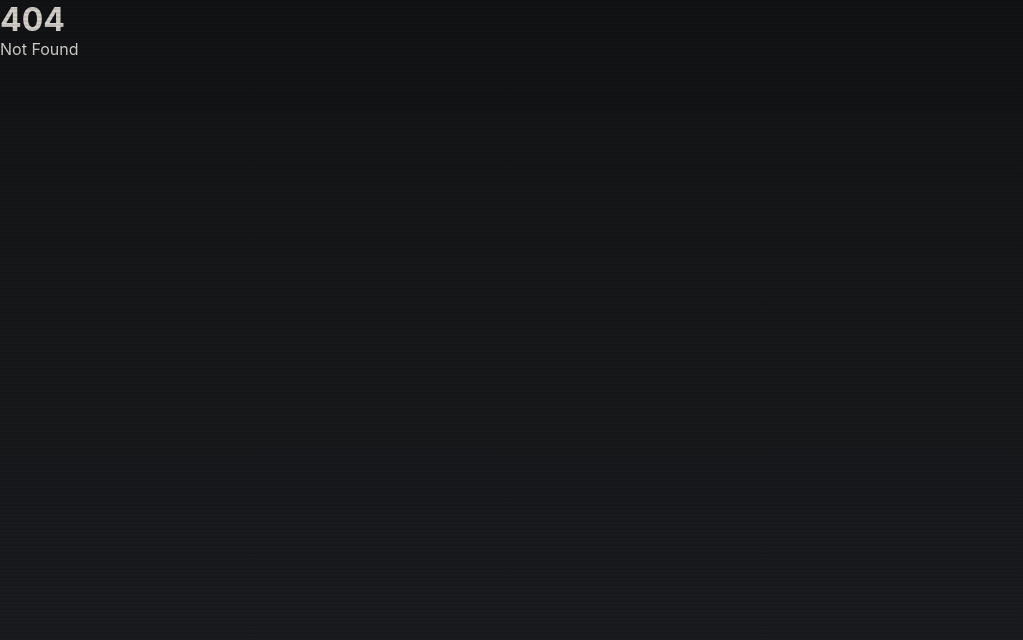
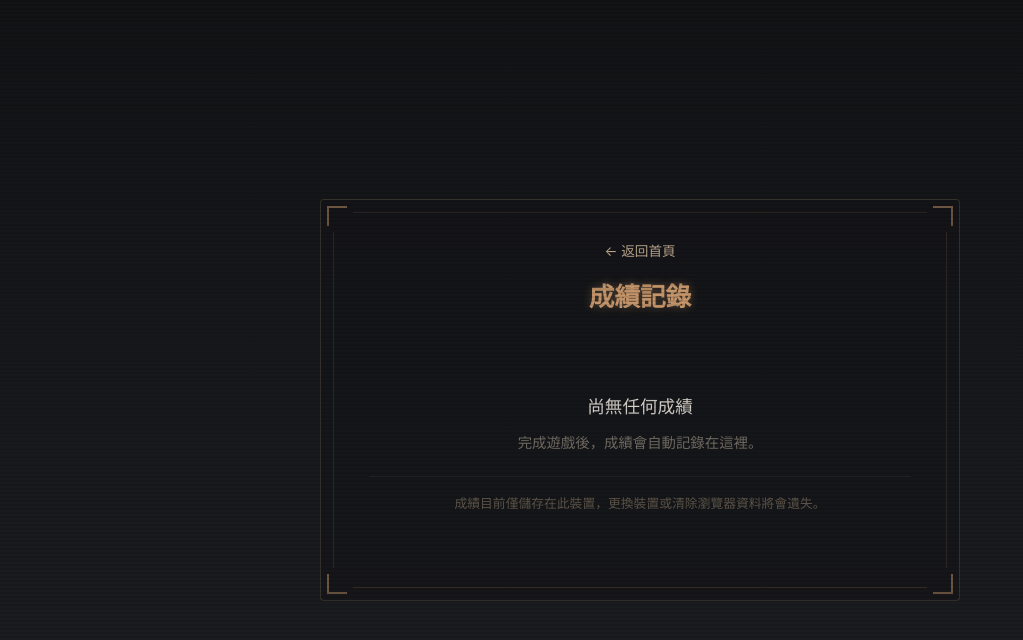
Before and after one commit to atarigo/ad-game, a SvelteKit app: page /records in a window 1280 px wide. Before the commit this address had no page. Shown: the top 640 px of the page, without its empty margins (0-1023 px from the left). Built offline with nearby package versions, Linux system fonts and the light colour scheme.

Commit message:
feat: 新增成績記錄功能
- 新增成績儲存模組，使用 localStorage 保存各遊戲分數
- 新增成績記錄頁面
- 首頁加入成績記錄連結
- 末日生存結算時自動儲存成績

```diff
--- /dev/null
+++ b/src/lib/scores.ts
@@ -0,0 +1,52 @@
+export interface ScoreRecord {
+  score: number;
+  details: Record<string, number>;
+  finishedAt: string;
+}
+
+const MAX_RECORDS = 10;
+
+function key(gameSlug: string): string {
+  return `scores:${gameSlug}`;
+}
+
+export function saveScore(gameSlug: string, record: ScoreRecord): void {
+  const list = getScores(gameSlug);
+  list.push(record);
+  list.sort((a, b) => b.score - a.score);
+  if (list.length > MAX_RECORDS) list.length = MAX_RECORDS;
+  localStorage.setItem(key(gameSlug), JSON.stringify(list));
+}
+
+export function getScores(gameSlug: string): ScoreRecord[] {
+  try {
+    const raw = localStorage.getItem(key(gameSlug));
+    if (!raw) return [];
+    return JSON.parse(raw) as ScoreRecord[];
+  } catch {
+    return [];
+  }
+}
+
+export function getAllGames(): string[] {
+  const slugs: string[] = [];
+  for (let i = 0; i < localStorage.length; i++) {
+    const k = localStorage.key(i);
+    if (k && k.startsWith("scores:")) {
+      slugs.push(k.slice(7));
+    }
+  }
+  return slugs;
+}
+
+export const gameNames: Record<string, string> = {
+  "survival-loop": "末日生存",
+};
+
+export const detailLabels: Record<string, Record<string, string>> = {
+  "survival-loop": {
+    trees: "🌲 砍樹",
+    bears: "🐻 殺熊",
+    coins: "💰 金幣",
+  },
+};
--- /dev/null
+++ b/src/routes/records/+page.svelte
@@ -0,0 +1,275 @@
+<script lang="ts">
+	import { onMount } from 'svelte';
+	import { getAllGames, getScores, gameNames, detailLabels, type ScoreRecord } from '$lib/scores';
+
+	let records = $state<Record<string, ScoreRecord[]>>({});
+	let hasAny = $state(false);
+
+	onMount(() => {
+		const slugs = getAllGames();
+		for (const slug of slugs) {
+			const list = getScores(slug);
+			if (list.length > 0) records[slug] = list;
+		}
+		hasAny = Object.keys(records).length > 0;
+	});
+
+	function formatTime(iso: string): string {
+		const d = new Date(iso);
+		const mm = String(d.getMonth() + 1).padStart(2, '0');
+		const dd = String(d.getDate()).padStart(2, '0');
+		const hh = String(d.getHours()).padStart(2, '0');
+		const mi = String(d.getMinutes()).padStart(2, '0');
+		return `${mm}/${dd} ${hh}:${mi}`;
+	}
+
+	function detailText(slug: string, details: Record<string, number>): string {
+		const labels = detailLabels[slug] ?? {};
+		return Object.entries(details)
+			.map(([k, v]) => `${labels[k] ?? k} ×${v}`)
+			.join('　');
+	}
+</script>
+
+<svelte:head>
+	<title>成績記錄 — Ad Game</title>
+</svelte:head>
+
+<div class="page">
+	<div class="frame">
+		<div class="frame-corner tl"></div>
+		<div class="frame-corner tr"></div>
+		<div class="frame-corner bl"></div>
+		<div class="frame-corner br"></div>
+		<div class="frame-edge top"></div>
+		<div class="frame-edge bottom"></div>
+		<div class="frame-edge left"></div>
+		<div class="frame-edge right"></div>
+
+		<header>
+			<a href="/" class="back">← 返回首頁</a>
+			<h1>成績記錄</h1>
+		</header>
+
+		<div class="content">
+			{#if !hasAny}
+				<div class="empty">
+					<p class="empty-title">尚無任何成績</p>
+					<p class="empty-desc">完成遊戲後，成績會自動記錄在這裡。</p>
+					<p class="empty-hint">成績目前僅儲存在此裝置，更換裝置或清除瀏覽器資料將會遺失。</p>
+				</div>
+			{:else}
+				<p class="storage-hint">成績目前僅儲存在此裝置，更換裝置或清除瀏覽器資料將會遺失。</p>
+
+				{#each Object.entries(records) as [slug, list]}
+					<section class="game-section">
+						<h2 class="game-title">{gameNames[slug] ?? slug}</h2>
+						<div class="score-list">
+							{#each list as record, i}
+								<div class="score-row" class:gold={i === 0} class:silver={i === 1} class:bronze={i === 2}>
+									<span class="rank">#{i + 1}</span>
+									<div class="score-main">
+										<span class="score-value">{record.score.toLocaleString()} 分</span>
+										<span class="score-time">{formatTime(record.finishedAt)}</span>
+									</div>
+									<div class="score-details">{detailText(slug, record.details)}</div>
+								</div>
+							{/each}
+						</div>
+					</section>
+				{/each}
+			{/if}
+		</div>
+	</div>
+</div>
+
+<style>
+	.page {
+		min-height: 100vh;
+		display: flex;
+		align-items: center;
+		justify-content: center;
+		padding: 2rem 1rem;
+	}
+
+	/* --- Decorative Frame --- */
+
+	.frame {
+		position: relative;
+		width: 100%;
+		max-width: 640px;
+		padding: 2.5rem 2rem;
+		border: 1px solid rgba(180, 160, 130, 0.2);
+		border-radius: 4px;
+		background: rgba(20, 20, 24, 0.6);
+	}
+
+	.frame-corner {
+		position: absolute;
+		width: 20px;
+		height: 20px;
+		border-color: rgba(196, 149, 106, 0.5);
+		border-style: solid;
+	}
+
+	.frame-corner.tl { top: 6px; left: 6px; border-width: 2px 0 0 2px; }
+	.frame-corner.tr { top: 6px; right: 6px; border-width: 2px 2px 0 0; }
+	.frame-corner.bl { bottom: 6px; left: 6px; border-width: 0 0 2px 2px; }
+	.frame-corner.br { bottom: 6px; right: 6px; border-width: 0 2px 2px 0; }
+
+	.frame-edge {
+		position: absolute;
+		background: rgba(196, 149, 106, 0.15);
+	}
+
+	.frame-edge.top, .frame-edge.bottom {
+		left: 32px;
+		right: 32px;
+		height: 1px;
+	}
+
+	.frame-edge.top { top: 12px; }
+	.frame-edge.bottom { bottom: 12px; }
+
+	.frame-edge.left, .frame-edge.right {
+		top: 32px;
+		bottom: 32px;
+		width: 1px;
+	}
+
+	.frame-edge.left { left: 12px; }
+	.frame-edge.right { right: 12px; }
+
+	/* --- Header --- */
+
+	header {
+		text-align: center;
+		margin-bottom: 2rem;
+	}
+
+	.back {
+		display: inline-block;
+		font-size: 0.85rem;
+		color: var(--neon-cyan, #b8a48a);
+		margin-bottom: 1rem;
+	}
+
+	h1 {
+		font-family: 'Audiowide', sans-serif;
+		font-size: 1.6rem;
+		color: var(--neon-pink, #c4956a);
+		text-shadow: 0 0 8px rgba(196, 149, 106, 0.4);
+	}
+
+	/* --- Empty State --- */
+
+	.empty {
+		text-align: center;
+		padding: 3rem 1rem;
+	}
+
+	.empty-title {
+		font-family: 'Audiowide', sans-serif;
+		font-size: 1.1rem;
+		color: var(--text-primary, #d4cfc8);
+		margin-bottom: 0.8rem;
+	}
+
+	.empty-desc {
+		font-size: 0.9rem;
+		color: var(--text-muted, #706b63);
+		margin-bottom: 1.5rem;
+	}
+
+	.empty-hint {
+		font-size: 0.8rem;
+		color: rgba(180, 160, 130, 0.45);
+		border-top: 1px solid rgba(180, 160, 130, 0.1);
+		padding-top: 1rem;
+	}
+
+	.storage-hint {
+		font-size: 0.75rem;
+		color: rgba(180, 160, 130, 0.4);
+		text-align: center;
+		margin-bottom: 1.5rem;
+	}
+
+	/* --- Game Section --- */
+
+	.game-section {
+		margin-bottom: 2rem;
+	}
+
+	.game-section:last-child {
+		margin-bottom: 0;
+	}
+
+	.game-title {
+		font-family: 'Audiowide', sans-serif;
+		font-size: 1rem;
+		color: var(--neon-cyan, #b8a48a);
+		margin-bottom: 0.8rem;
+		padding-bottom: 0.4rem;
+		border-bottom: 1px solid rgba(180, 160, 130, 0.15);
+	}
+
+	/* --- Score Rows --- */
+
+	.score-list {
+		display: flex;
+		flex-direction: column;
+		gap: 0.5rem;
+	}
+
+	.score-row {
+		display: grid;
+		grid-template-columns: 2.2rem 1fr;
+		grid-template-rows: auto auto;
+		gap: 0 0.8rem;
+		padding: 0.7rem 0.8rem;
+		border-radius: 6px;
+		background: rgba(180, 160, 130, 0.04);
+		border: 1px solid rgba(180, 160, 130, 0.08);
+	}
+
+	.score-row.gold { border-color: rgba(255, 215, 0, 0.3); background: rgba(255, 215, 0, 0.05); }
+	.score-row.silver { border-color: rgba(192, 192, 192, 0.25); background: rgba(192, 192, 192, 0.04); }
+	.score-row.bronze { border-color: rgba(205, 127, 50, 0.25); background: rgba(205, 127, 50, 0.04); }
+
+	.rank {
+		grid-row: 1 / -1;
+		align-self: center;
+		font-family: 'Audiowide', sans-serif;
+		font-size: 0.9rem;
+		color: var(--text-muted, #706b63);
+		text-align: center;
+	}
+
+	.gold .rank { color: #ffd700; }
+	.silver .rank { color: #c0c0c0; }
+	.bronze .rank { color: #cd7f32; }
+
+	.score-main {
+		display: flex;
+		justify-content: space-between;
+		align-items: baseline;
+	}
+
+	.score-value {
+		font-family: 'Audiowide', sans-serif;
+		font-size: 1rem;
+		color: var(--text-primary, #d4cfc8);
+	}
+
+	.score-time {
+		font-size: 0.75rem;
+		color: var(--text-muted, #706b63);
+	}
+
+	.score-details {
+		font-size: 0.75rem;
+		color: rgba(180, 160, 130, 0.55);
+		margin-top: 0.15rem;
+	}
+</style>
```
Also changed, not shown: src/routes/+page.svelte (+16 -0 lines).
